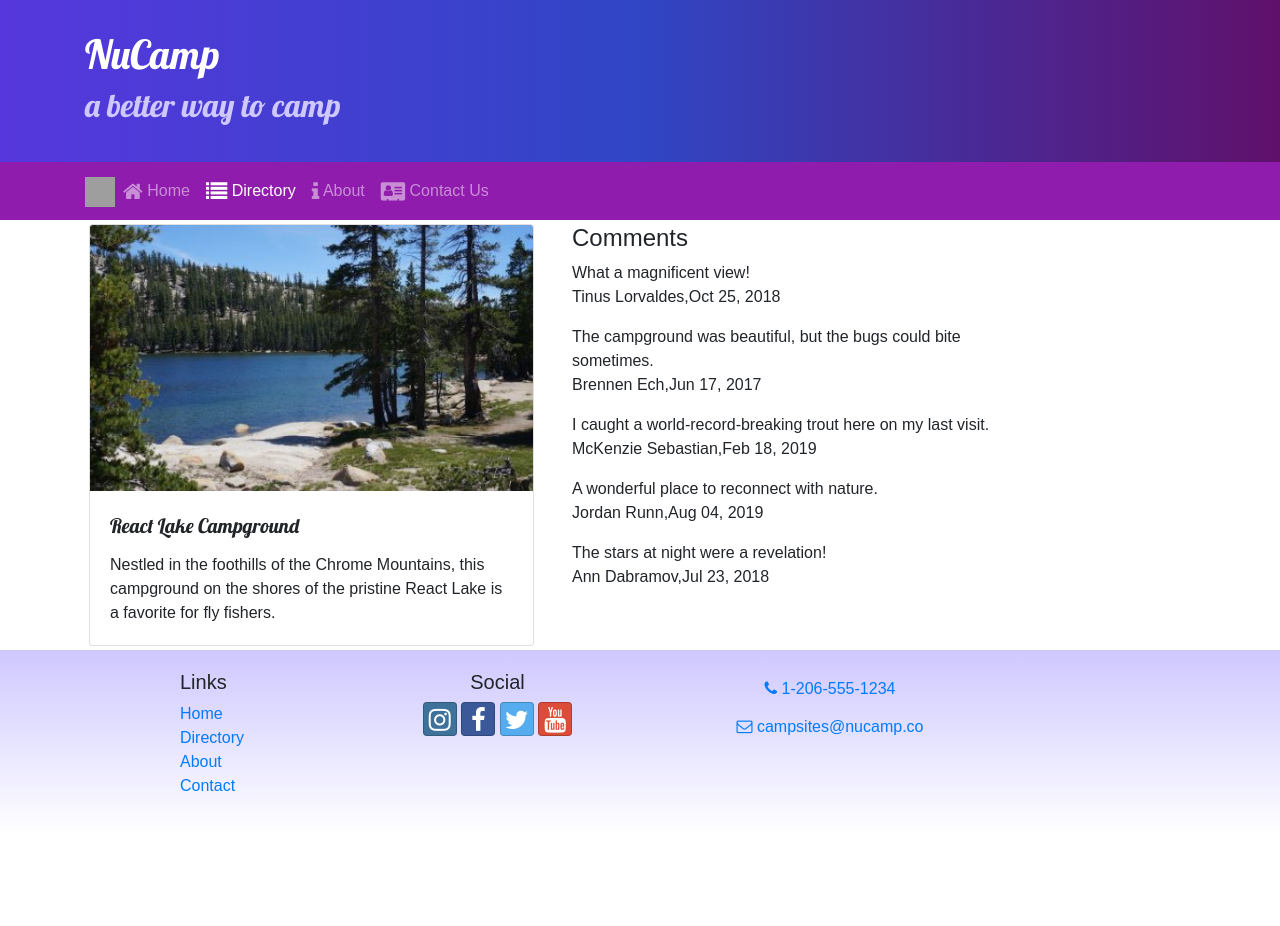
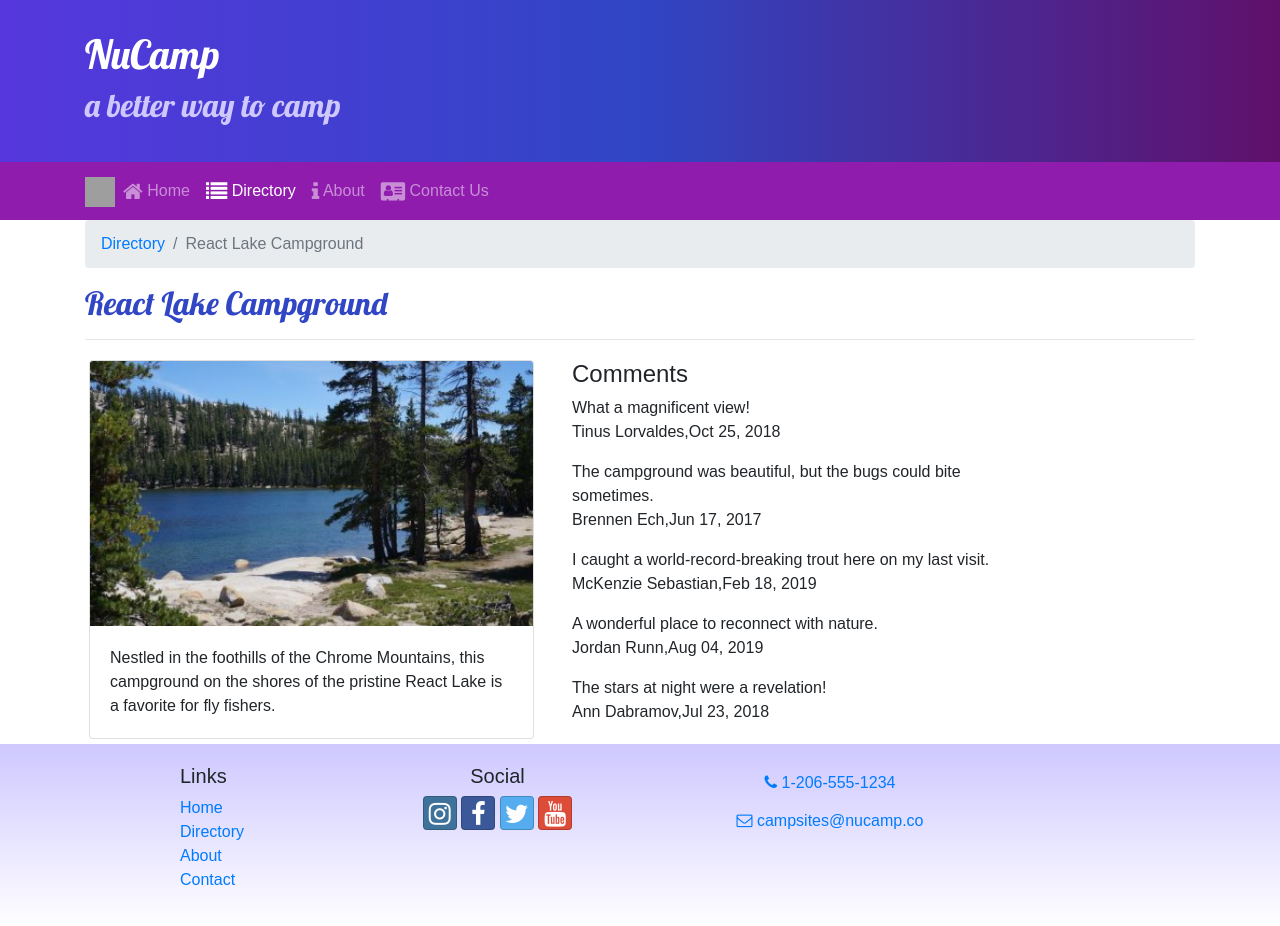
Before and after one commit to MariyaI23/nucampsite-react, a React (Create React App) app: page /directory/0 in a window 1280 px wide. Before the commit the page ends 834 px from the top, so only its background shows below. Built offline with nearby package versions, Linux system fonts and the light colour scheme; grey boxes are pictures that could not be loaded.

Commit message:
Breadcrumbs

```diff
--- a/src/components/CampsiteInfoComponent.js
+++ b/src/components/CampsiteInfoComponent.js
@@ -1,5 +1,6 @@
 import React from "react";
-import { Card, CardImg, CardImgOverlay, CardText, CardBody, CardTitle } from 'reactstrap'
+import { Card, CardImg, CardImgOverlay, CardText, CardBody, CardTitle, Breadcrumb, BreadcrumbItem } from 'reactstrap';
+import {Link} from "react-router-dom";
 
 /*Since this component is a presentational component we will redo it using functional components. The original commented out class component bellow will be split up into 3 functional components for each of the class component's methods */
 /*In the parameter list of the first component again we are destructuring the campsites object. */
@@ -9,7 +10,6 @@
             <Card>
                 <CardImg top src = {campsite.image} alt = {campsite.name} />
                 <CardBody>
-                    <CardTitle>{campsite.name}</CardTitle>
                     <CardText>{campsite.description}</CardText>
                 </CardBody>
             </Card>
@@ -39,6 +39,18 @@
     if(props.campsite) {
         return (
         <div className="container">
+            <div className="row">
+                <div className="col">
+                <Breadcrumb>
+                        <BreadcrumbItem>
+                            <Link to="/directory">Directory</Link>
+                        </BreadcrumbItem>
+                        <BreadcrumbItem active>{props.campsite.name}</BreadcrumbItem>
+                    </Breadcrumb>
+                    <h2>{props.campsite.name}</h2>
+                    <hr />
+                </div>
+            </div>
             <div className = "row">
                 <RenderCampsite campsite = {props.campsite} />
                 <RenderComments comments = {props.comments} />
--- a/src/components/ContactComponent.js
+++ b/src/components/ContactComponent.js
@@ -1,10 +1,18 @@
 import React from 'react';
+import { Breadcrumb, BreadcrumbItem } from 'reactstrap';
+import {Link} from "react-router-dom";
 
 function Contact(props) {
     return (
         <div className="container">
             <div className="row">
                 <div className="col">
+                <Breadcrumb>
+                        <BreadcrumbItem>
+                            <Link to="/home">Home</Link>
+                        </BreadcrumbItem>
+                        <BreadcrumbItem active>Contact Us</BreadcrumbItem>
+                    </Breadcrumb>
                     <h2>Contact Us</h2>
                     <hr />
                 </div>
--- a/src/components/DirectoryComponent.js
+++ b/src/components/DirectoryComponent.js
@@ -1,5 +1,5 @@
 import React from "react";
-import { Card, CardImg, CardImgOverlay, CardTitle } from 'reactstrap';
+import { Card, CardImg, CardImgOverlay, CardTitle, Breadcrumb, BreadcrumbItem } from 'reactstrap';
 import {Link} from "react-router-dom";
 
 /*Since the DirectoryComponent is a presentational component we can use functional components here.In the below featured component's parameter list instead of passing the whole props object we are descructuring it and pass the campsite and the onClick properties. After installing the React-router, we removed the onClick as it is no longer handled here.  */
@@ -29,6 +29,18 @@
 
     return (
         <div className = "container">
+            <div className = "row">
+                <div className = "col">
+                    <Breadcrumb>
+                        <BreadcrumbItem>
+                            <Link to="/home">Home</Link>
+                        </BreadcrumbItem>
+                        <BreadcrumbItem active>Directory</BreadcrumbItem>
+                    </Breadcrumb>
+                    <h2>Directory</h2>
+                    <hr />
+                </div>
+            </div>
             <div className = "row">
                 {directory}
             </div>
```
Also changed, not shown: 1 other file (tests, documents, lock files or other folders).
